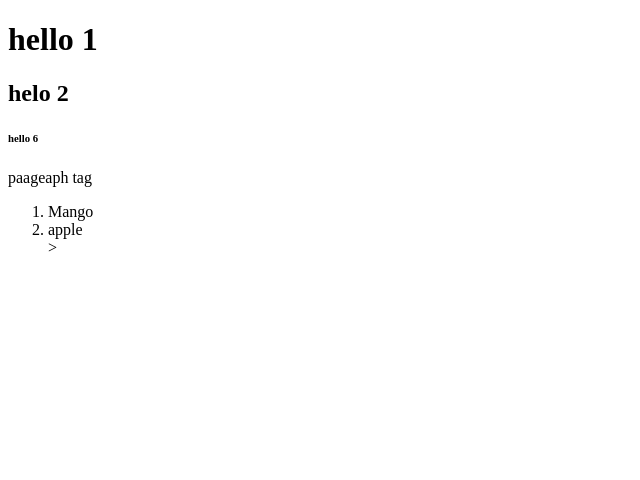
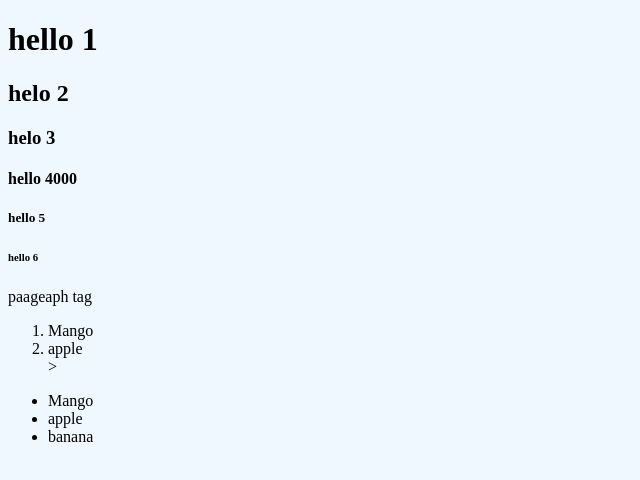
Before and after one commit to MannPrajapati-Git/html_code, a plain HTML site: page index.html in a window 1280 px wide. Shown: the whole page, without its empty margins (0-640 px from the left). Drawn offline with Linux system fonts and the light colour scheme.

Commit message:
update html code

```diff
--- a/index.html
+++ b/index.html
@@ -3,13 +3,17 @@
 <head>
     <meta charset="UTF-8">
     <meta name="viewport" content="width=device-width, initial-scale=1.0">
-    <title>Document</title>
+    <title>html code</title>
+    <link rel="stylesheet" href="style.css">
 </head>
 <body>
 
     <!--headings-->
     <h1>hello 1</h1>
     <h2>helo 2</h2>
+    <h3>helo 3</h3>
+    <h4>hello 4000</h4>
+    <h5>hello 5</h5>
     <h6>hello 6</h6>
 
     <!--p tag-->
@@ -21,5 +25,11 @@
         <li>Mango</li>
         <li>apple</li>>
     </ol>
+
+    <ul>
+        <li>Mango</li>
+        <li>apple</li>
+        <li>banana</li>
+    </ul>
 </body>
 </html>
--- /dev/null
+++ b/style.css
@@ -0,0 +1,3 @@
+body{
+    background-color: aliceblue;
+}
```
